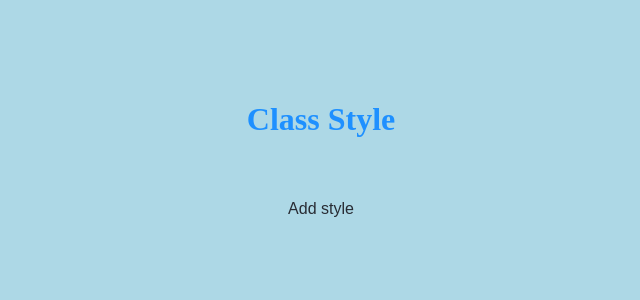
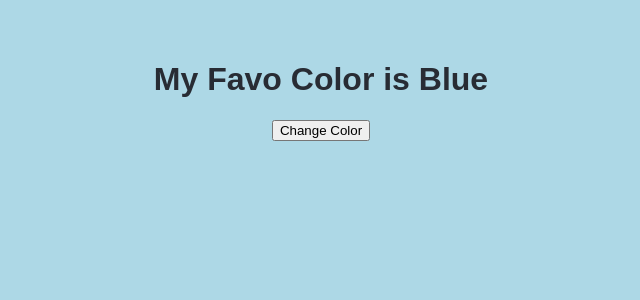
Before and after one commit to sai-tech-dev/react-tutorial, a React (Create React App) app: page / in a window 1280 px wide. Shown: the top 300 px of the page, without its empty margins (319-959 px from the left). Built offline with nearby package versions, Linux system fonts and the light colour scheme.

Commit message:
new change

```diff
--- a/src/index.js
+++ b/src/index.js
@@ -19,10 +19,10 @@ root.render(
   // <React.StrictMode>
   <>
     {/* <Garage /> */}
-    <Header />
+    {/* <Header /> */}
     {/* <App /> */}
     {/* function_state */}
-    {/* <FavoriteColor /> */}
+    <FavoriteColor />
     {/* class_state */}
     {/* <CarState /> */}
     {/* multiple_state */}
```
